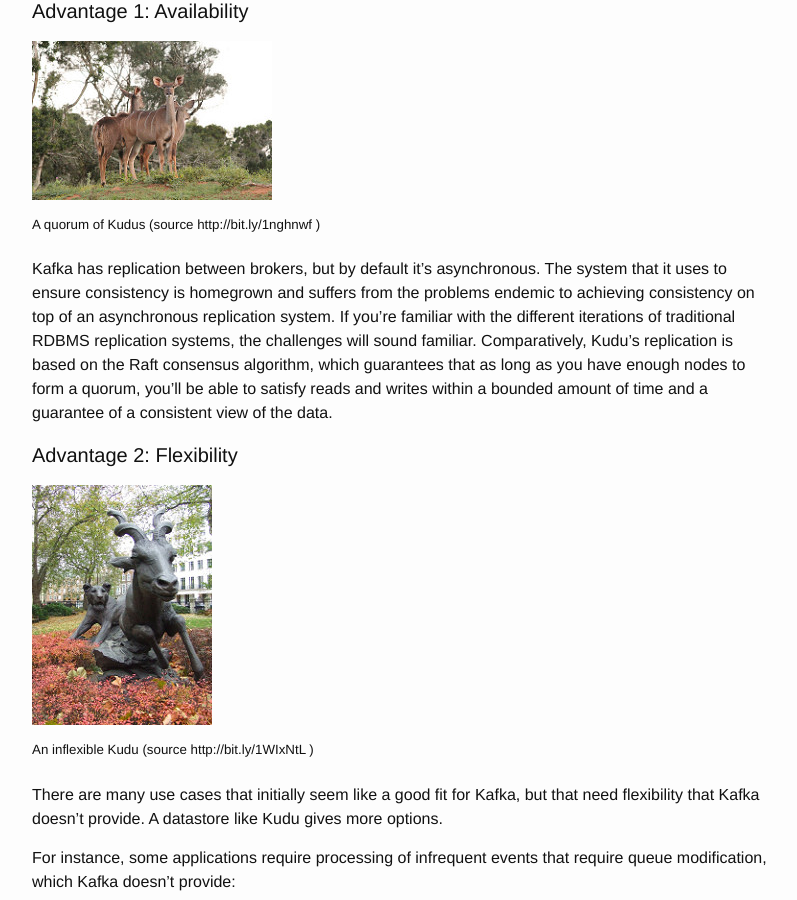
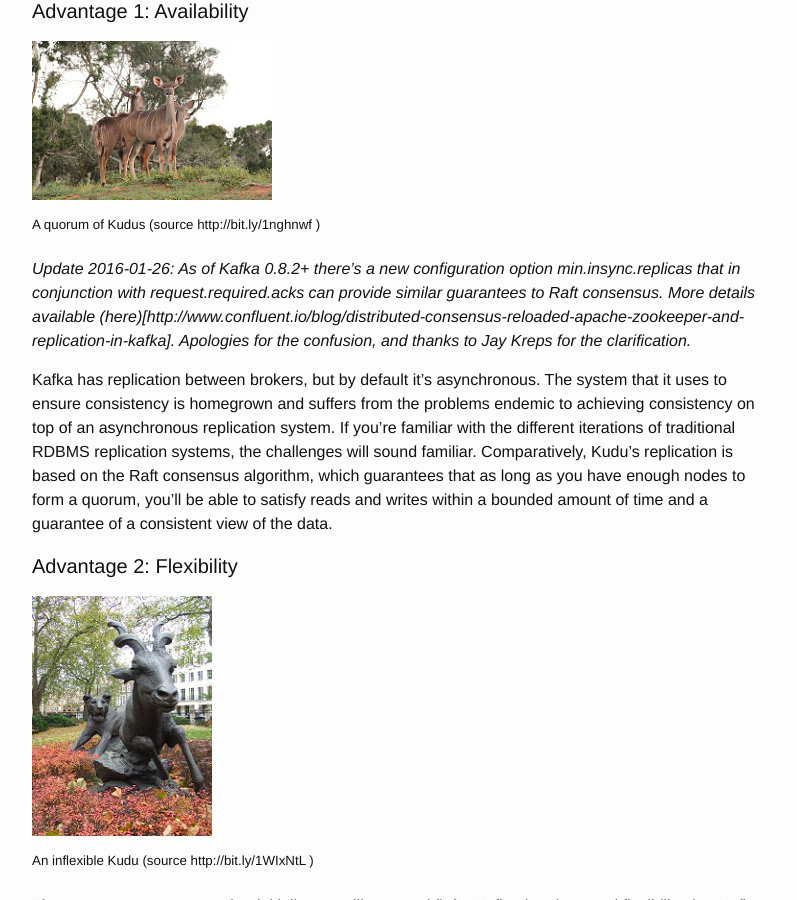
Before and after one commit to frew/frew.github.io, a Jekyll site: the page built from _posts/2016-01-24-kudu-as-a-more-flexible-kafka.markdown, in a window 1280 px wide and 900 px high, scrolled down 1772 px. Shown: the whole window, without its empty margins (238-1035 px from the left). Built offline with Jekyll 4.4.1, drawn with Linux system fonts in a browser that asks for light colours; comment, search, counter and statistics services are not loaded.

Commit message:
Add clarification about Kafka consensus options

```diff
--- a/_posts/2016-01-24-kudu-as-a-more-flexible-kafka.markdown
+++ b/_posts/2016-01-24-kudu-as-a-more-flexible-kafka.markdown
@@ -38,6 +38,8 @@ Firstly, there are two advantages Kudu can provide as a queue compared to Kafka:
 ![a quorum of Kudus (source http://bit.ly/1nghnwf )](/img/kudu_quorum.jpg)
 
 <sup>A quorum of Kudus (source http://bit.ly/1nghnwf )</sup>
+
+*Update 2016-01-26: As of Kafka 0.8.2+ there's a new configuration option min.insync.replicas that in conjunction with request.required.acks can provide similar guarantees to Raft consensus. More details available (here)[http://www.confluent.io/blog/distributed-consensus-reloaded-apache-zookeeper-and-replication-in-kafka]. Apologies for the confusion, and thanks to Jay Kreps for the clarification.*
 
 Kafka has replication between brokers, but by default it's asynchronous. The system that it uses to ensure consistency is homegrown and suffers from the problems endemic to achieving consistency on top of an asynchronous replication system. If you're familiar with the different iterations of traditional RDBMS replication systems, the challenges will sound familiar. Comparatively, Kudu's replication is based on the Raft consensus algorithm, which guarantees that as long as you have enough nodes to form a quorum, you'll be able to satisfy reads and writes within a bounded amount of time and a guarantee of a consistent view of the data.
 
```
